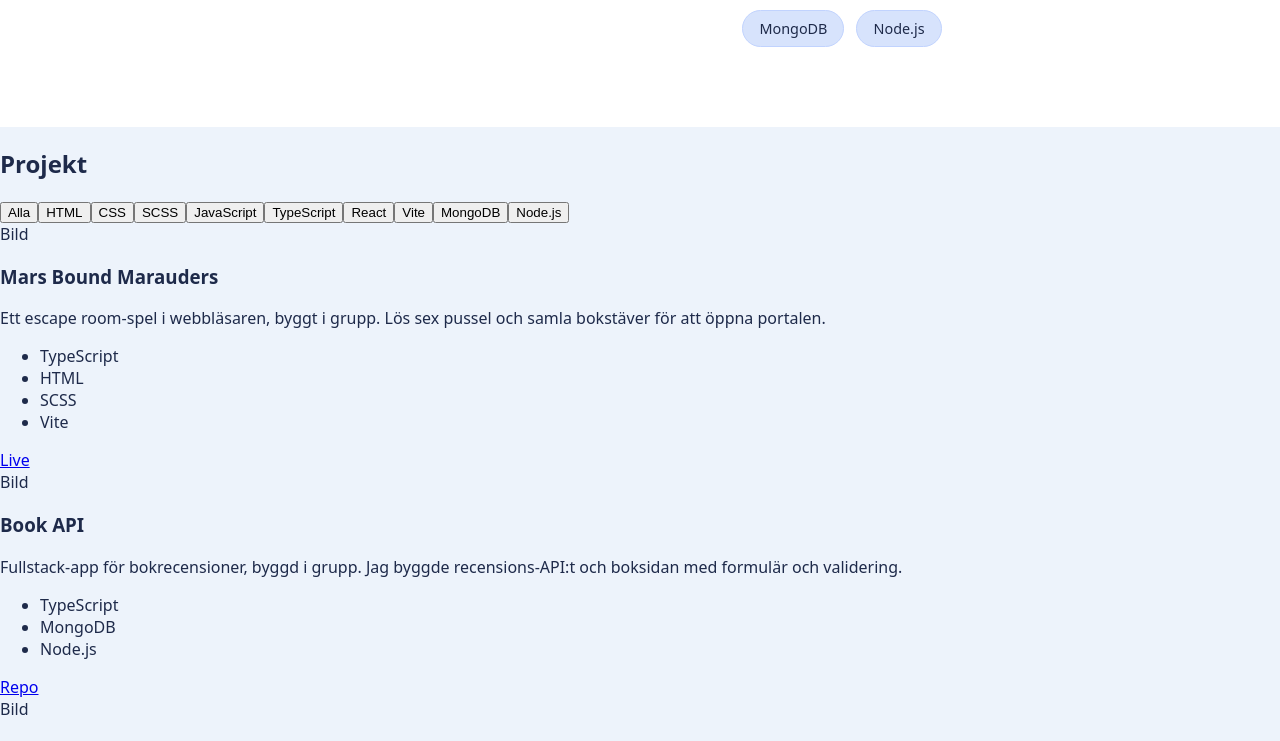
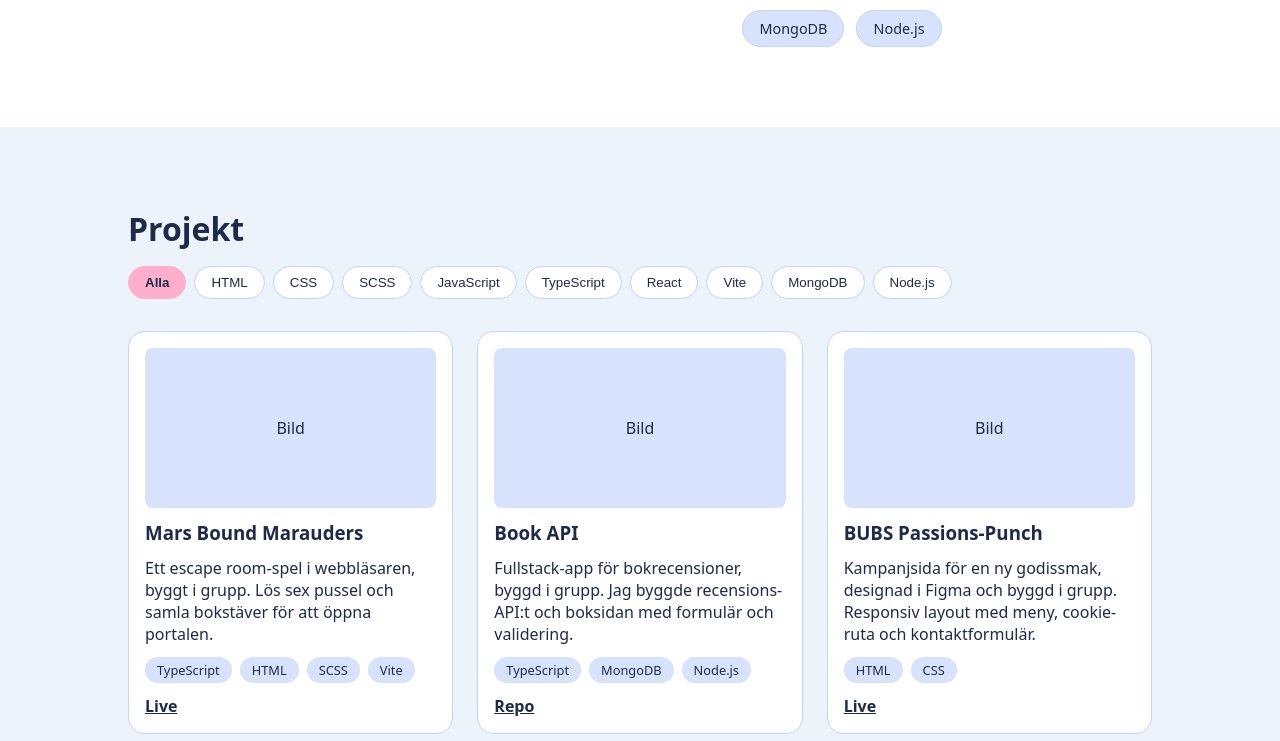
Before and after one commit to CharikliaA/portfolio, a React app: page / in a window 1280 px wide. Shown: the part 685-1426 px from the top of the page. Built offline with nearby package versions, Linux system fonts and the light colour scheme; the HTML template or start-up script is replaced by a standard one.

Commit message:
Style Projects section with grid and active filter

```diff
--- a/src/components/ProjectCard.tsx
+++ b/src/components/ProjectCard.tsx
@@ -6,17 +6,19 @@ type ProjectCardProps = {
 
 const ProjectCard = ({ project }: ProjectCardProps) => {
     return (
-        <article>
-            <div>Bild</div>
+        <article className="project-card">
+            <div className="project-image">Bild</div>
             <h3>{project.title}</h3>
             <p>{project.description}</p>
-            <ul>
+            <ul className="project-tags">
                 {project.tags.map((tag) => (
                     <li key={tag}>{tag}</li>
                 ))}
             </ul>
+            <div className="project-links">
             {project.repoUrl && <a href={project.repoUrl} target="_blank">Repo</a>}
             {project.liveUrl && <a href={project.liveUrl} target="_blank">Live</a>}
+            </div>
         </article>
     )
 }
--- a/src/components/Projects.tsx
+++ b/src/components/Projects.tsx
@@ -7,23 +7,30 @@ const tags = ["Alla", "HTML", "CSS", "SCSS", "JavaScript", "TypeScript", "React"
 const Projects = () => {
     const [selectedTag, setSelectedTag] = useState("Alla")
 
-        const filteredProjects =
+    const filteredProjects =
     selectedTag === "Alla"
     ? projects
     : projects.filter((project) => project.tags.includes(selectedTag))
+
   return (
-    <section id="projekt">
+    <section id="projekt" className="projects">
         <h2>Projekt</h2>
-        <div>
+        <div className="filter-buttons">
             {tags.map((tag) => (
-                <button key={tag} onClick={() => setSelectedTag(tag)}>
+                <button
+                key={tag}
+                className={selectedTag === tag ? "filter-button active" : "filter-button"}
+                aria-pressed={selectedTag === tag}
+                onClick={() => setSelectedTag(tag)}>
                     {tag}
                     </button>
             ))}
         </div>
-                {filteredProjects.map((project) => (
+        <div className="project-grid">
+            {filteredProjects.map((project) => (
             <ProjectCard key={project.id} project={project} />
         ))}
+        </div>
     </section>
   )
 }
--- a/src/index.css
+++ b/src/index.css
@@ -213,3 +213,113 @@ body {
     max-width: 40%;
   }
 }
+
+/* ==== PROJECTS ==== */
+.projects {
+  padding: 3rem 1rem;
+}
+
+.projects h2 {
+  font-size: 2rem;
+  margin: 0 0 1rem;
+}
+
+.filter-buttons {
+  display: flex;
+  flex-wrap: wrap;
+  gap: 0.5rem;
+  margin-bottom: 2rem;
+}
+
+.filter-button {
+  padding: 0.5rem 1rem;
+  border: 1px solid var(--color-border);
+  border-radius: 999px;
+  background-color: var(--color-surface);
+  color: var(--color-text);
+  cursor: pointer;
+  transition: backround-color 0.2s;
+}
+
+.filter-button:hover {
+  background-color: var(--color-soft);
+}
+
+.filter-button.active {
+  background-color: var(--color-accent);
+  border-color: var(--color-accent);
+  font-weight: bold;
+}
+
+.project-grid {
+  display: grid;
+  grid-template-columns: 1fr;
+  gap: 1.5rem;
+}
+
+.project-card {
+  display: flex;
+  flex-direction: column;
+  gap: 0.75rem;
+  padding: 1rem;
+  background-color: var(--color-surface);
+  border: 1px solid var(--color-border);
+  border-radius: 1rem;
+}
+
+.project-image {
+  height: 160px;
+  border-radius: 0.5rem;
+  background-color: var(--color-soft);
+  display: flex;
+  align-items: center;
+  justify-content: center;
+}
+
+.project-card h3,
+.project-card p {
+  margin: 0;
+}
+
+.project-tags {
+  list-style: none;
+  padding: 0;
+  margin: 0;
+  display: flex;
+  flex-wrap: wrap;
+  gap: 0.5rem;
+}
+
+.project-tags li {
+  padding: 0.25rem 0.75rem;
+  background-color: var(--color-soft);
+  border-radius: 999px;
+  font-size: 0.8rem;
+}
+
+.project-links {
+  display: flex;
+  gap: 1rem;
+  margin-top: auto;
+}
+
+.project-links a {
+  color: var(--color-text);
+  font-weight: bold;
+}
+
+@media (min-width: 768px) {
+  .projects {
+    padding: 5rem 10%;
+  }
+
+  .project-grid {
+    grid-template-columns: repeat(2, 1fr);
+  }
+}
+
+@media (min-width: 1024px) {
+  .project-grid {
+    grid-template-columns: repeat(3, 1fr);
+  }
+}
```
